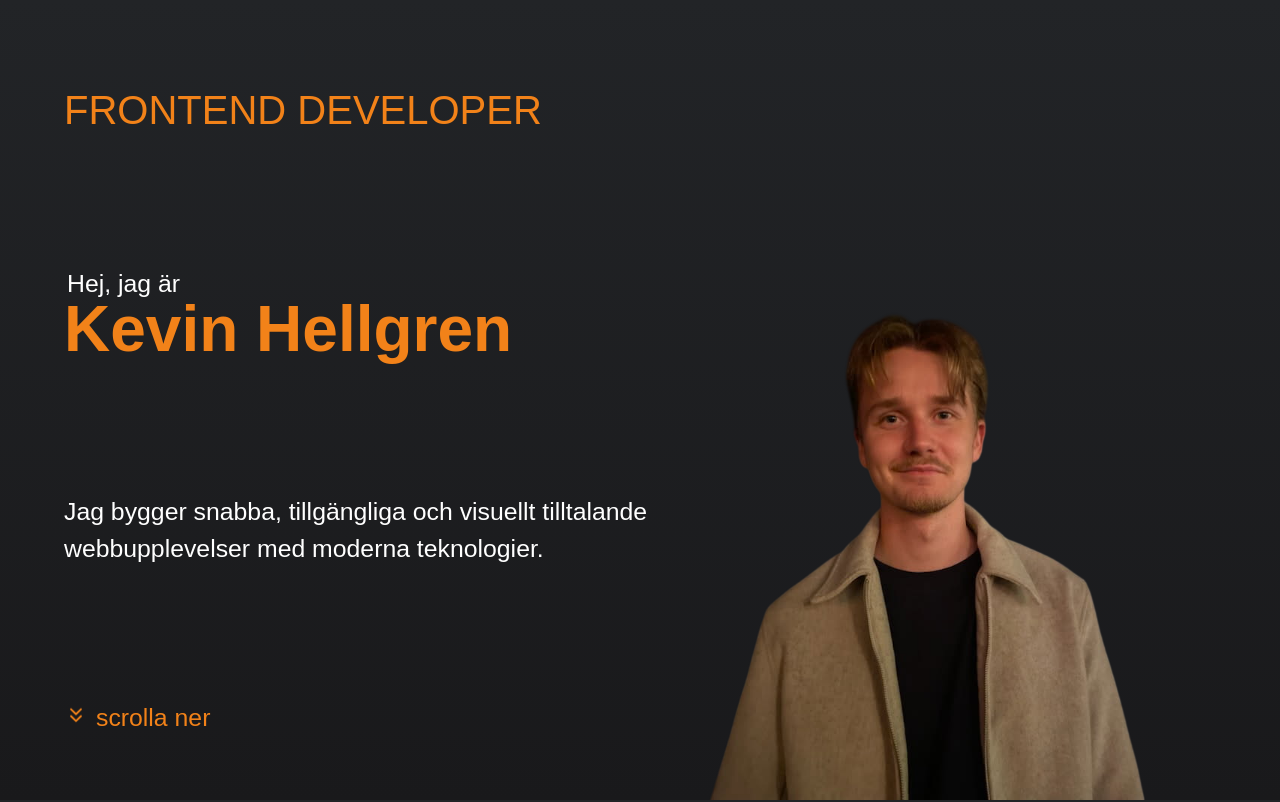
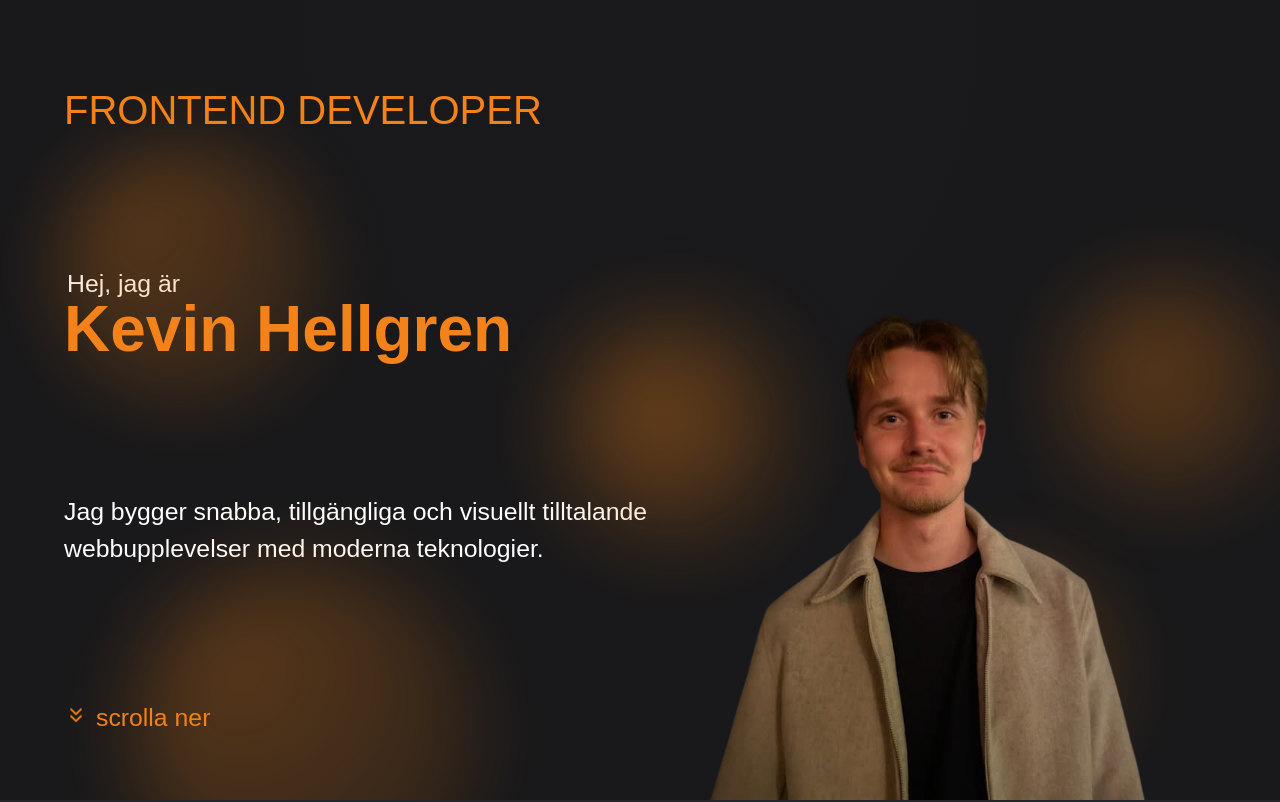
Before and after one commit to Kind606/portfolio-kevin, a Next.js app: page / in a window 1280 px wide. Shown: the top 802 px of the page. Built offline with nearby package versions, Linux system fonts and the light colour scheme.

Commit message:
Add "fireflies" as background on the landing pageupdate project descriptions for clarity

```diff
--- a/src/components/landingSection/LandingSection.module.css
+++ b/src/components/landingSection/LandingSection.module.css
@@ -4,10 +4,11 @@
   justify-content: space-between;
   min-height: 100vh;
   min-height: 100dvh;
-  background: linear-gradient(to top, var(--bg-main), var(--bg-card));
+  background: radial-gradient(ellipse at top, #1a1a1c 0%, var(--bg-main) 50%);
   color: var(--text-main);
   padding: clamp(2rem, 5vw, 5rem);
   position: relative;
+  overflow: hidden;
 
   & h2 {
     font-size: clamp(1.5rem, 4vw, var(--font-xl));
@@ -105,3 +106,84 @@
     transform: translateY(4px);
   }
 }
+
+/* Animated Orbs Background */
+.orbsContainer {
+  position: absolute;
+  inset: 0;
+  z-index: 0;
+  pointer-events: none;
+}
+
+.orb {
+  position: absolute;
+  border-radius: 50%;
+  background: radial-gradient(
+    circle at 30% 30%,
+    rgba(242, 130, 25, 0.5),
+    rgba(242, 130, 25, 0.1)
+  );
+  filter: blur(40px);
+  animation: float 15s ease-in-out infinite;
+  will-change: transform;
+}
+
+.orb:nth-child(1) {
+  width: 300px;
+  height: 300px;
+  top: 10%;
+  left: 5%;
+  animation-delay: 0s;
+}
+
+.orb:nth-child(2) {
+  width: 250px;
+  height: 250px;
+  top: 60%;
+  left: 70%;
+  animation-delay: -3s;
+}
+
+.orb:nth-child(3) {
+  width: 200px;
+  height: 200px;
+  top: 30%;
+  left: 80%;
+  animation-delay: -6s;
+}
+
+.orb:nth-child(4) {
+  width: 350px;
+  height: 350px;
+  top: 70%;
+  left: 10%;
+  animation-delay: -9s;
+}
+
+.orb:nth-child(5) {
+  width: 180px;
+  height: 180px;
+  top: 50%;
+  left: 40%;
+  animation-delay: -12s;
+}
+
+@keyframes float {
+  0%,
+  100% {
+    transform: translate(0, 0) scale(1);
+    opacity: 0.6;
+  }
+  25% {
+    transform: translate(80px, -60px) scale(1.2);
+    opacity: 0.9;
+  }
+  50% {
+    transform: translate(-60px, 80px) scale(0.8);
+    opacity: 0.5;
+  }
+  75% {
+    transform: translate(60px, 60px) scale(1.1);
+    opacity: 0.7;
+  }
+}
--- a/src/components/landingSection/LandingSection.tsx
+++ b/src/components/landingSection/LandingSection.tsx
@@ -4,6 +4,13 @@ import styles from "./LandingSection.module.css";
 export default function LandingSection() {
   return (
     <div className={styles.landingSection}>
+      <div className={styles.orbsContainer}>
+        <div className={styles.orb}></div>
+        <div className={styles.orb}></div>
+        <div className={styles.orb}></div>
+        <div className={styles.orb}></div>
+        <div className={styles.orb}></div>
+      </div>
       <h2>FRONTEND DEVELOPER</h2>
       <div className={styles.intro}>
         <span>Hej, jag är</span>
--- a/src/components/projectsSection/projectCard/projectCardDummy.ts
+++ b/src/components/projectsSection/projectCard/projectCardDummy.ts
@@ -5,7 +5,7 @@ export const projectCardDummy: ProjectCardProps[] = [
     id: 1,
     title: "Gym planner",
     description:
-      "En fullstack e-handelsplattform för att planera och hantera gymträning som blev mitt examensarbete, byggd med Next.js och TypeScript.",
+      "En fullstack e-handelsplattform för att planera och hantera gymträning som blev mitt examensarbete.",
     githubLink: "https://github.com/Kind606/examens-arbete-kevin",
     previewLink: "https://examens-arbete-kevin.vercel.app/login",
     competencies: [
@@ -20,7 +20,7 @@ export const projectCardDummy: ProjectCardProps[] = [
     id: 2,
     title: "Post applikation",
     description:
-      "En enkel fullstack applikation för att skapa, läsa, uppdatera och ta bort inlägg med användare. Byggd med React, Node.js och MongoDB.",
+      "En enkel fullstack applikation för att skapa, läsa, uppdatera och ta bort inlägg med användare. Frontend är deployed på vercel och backend på railway",
     githubLink: "https://github.com/Kind606/react-express-user-content-ts-t-k-innovations/tree/deployment-branch",
     previewLink: "https://react-express-user-content-ts-t-k-i-zeta.vercel.app/",
     competencies: [
```
